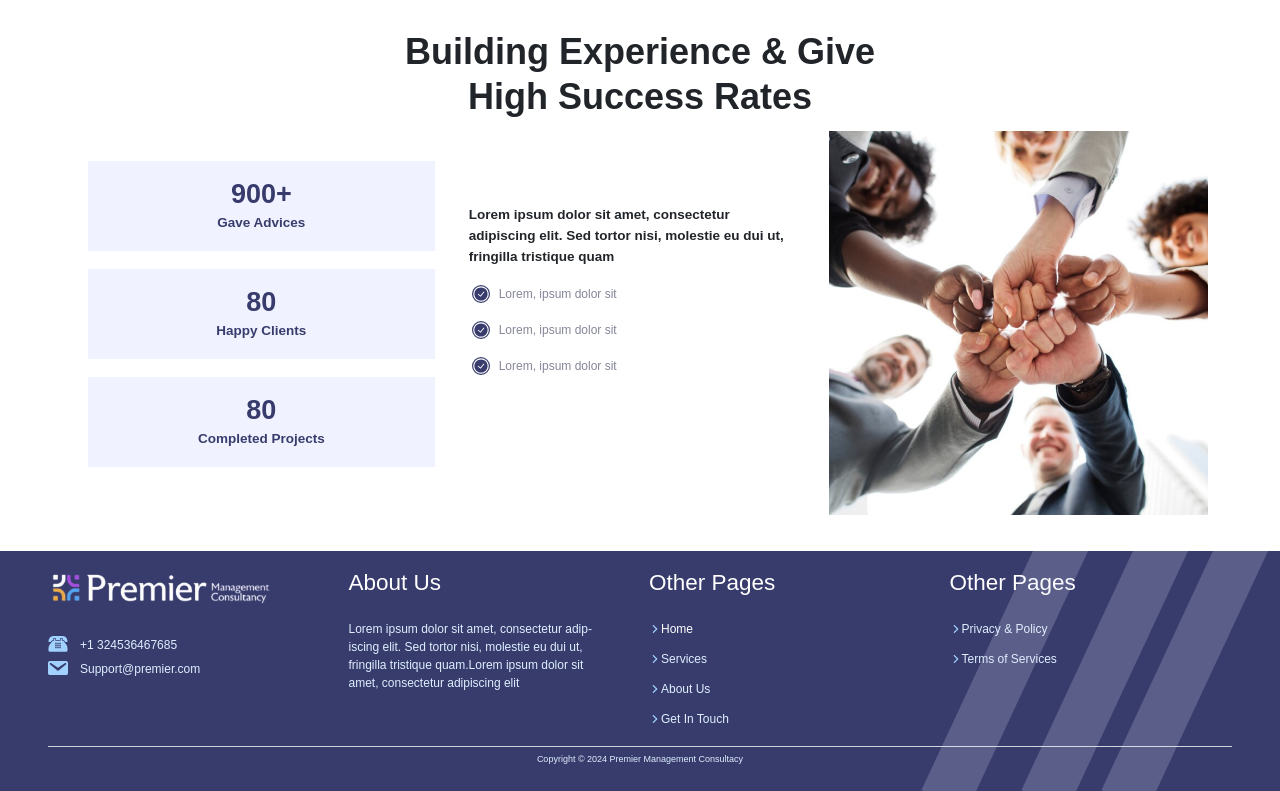
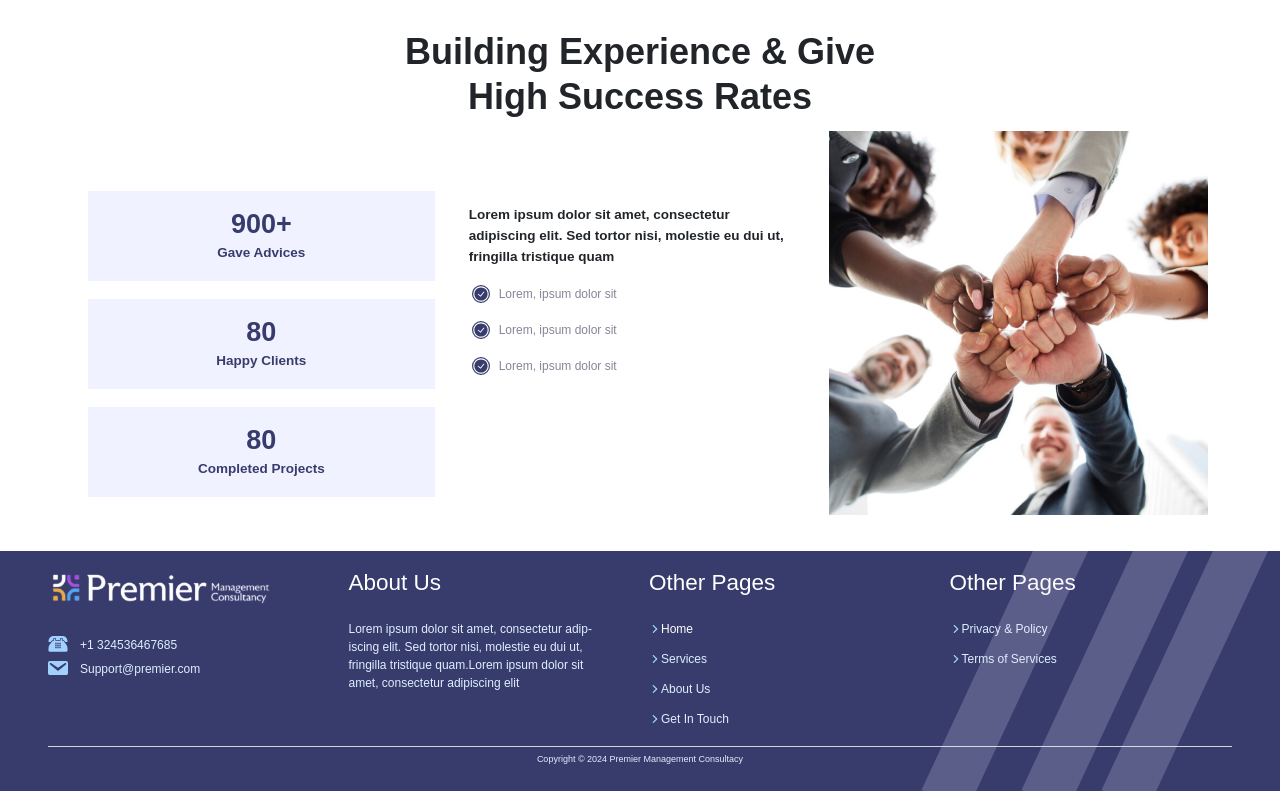
Before and after one commit to muaz2522/premier-management-company-admin, a React (Vite) app: page / in a window 1280 px wide. Shown: the part 2251-3042 px from the top of the page. Built offline with nearby package versions, Linux system fonts and the light colour scheme; a web font is replaced by a local one.

Commit message:
footer comitted

```diff
--- a/src/components/home/Strategic.jsx
+++ b/src/components/home/Strategic.jsx
@@ -37,7 +37,7 @@ function Strategic() {
             <div className=' custom-min:px-8 custom-md:px-24 py-8'>
                 <span className="block text-5xl mt-2 leading-tight text-center font-semibold">Building Experience & Give <br /> High Success Rates</span>
                 <div className='grid lg:grid-cols-3 md:grid-cols-2 sm:grid-cols-1 md:gap-8 lg:gap-0 md:py-4 custom-min:pt-16'>
-                    <div className='flex md:flex-col sm:flex-row custom-min:flex-col custom-min:gap-4 md:gap-0 items-center justify-center'>
+                    <div className='flex md:flex-col sm:flex-row custom-min:flex-col custom-min:gap-4 md:gap-0 items-center justify-end'>
                         <div className='bg-core-color custom-min:w-3/4 sm:w-full lg:w-11/12 py-4 text-center text-base-color mb-4'>
                             <h1 className='text-4xl font-extrabold mb-1'>900+</h1>
                             <h3 className='font-semibold text-lg'>Gave Advices</h3>
```
